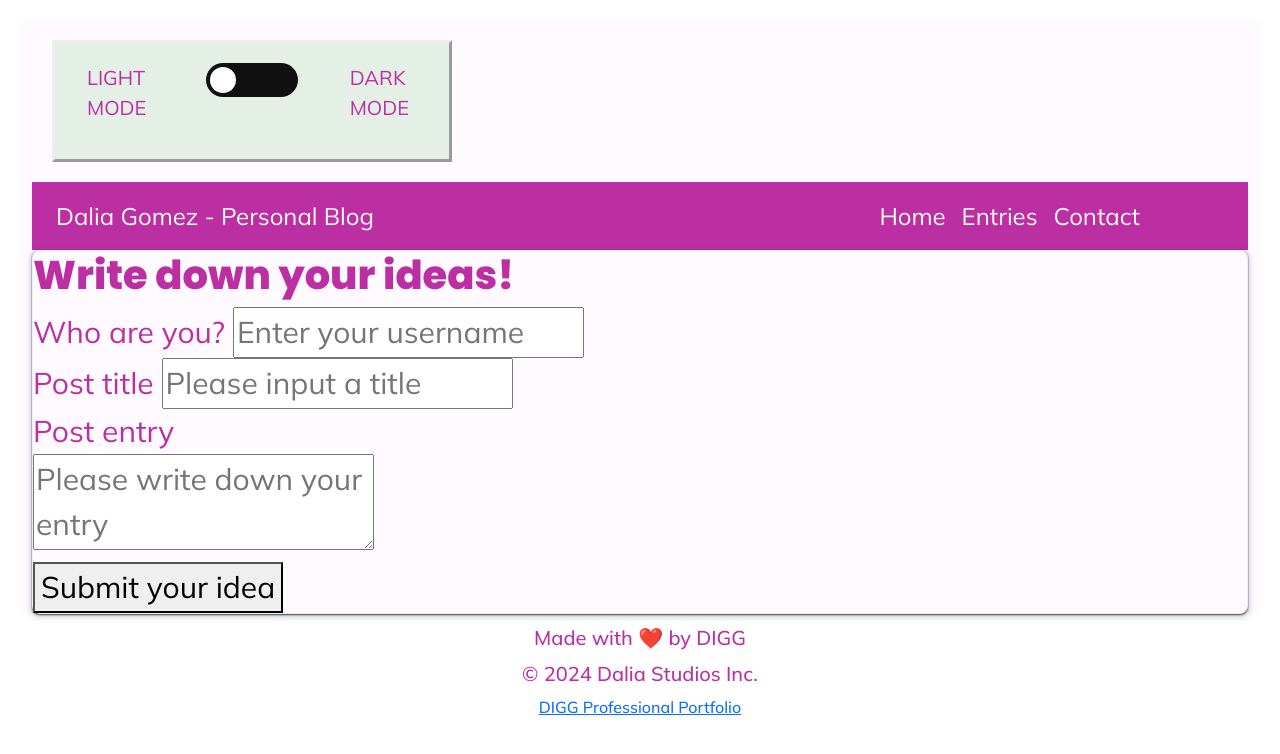
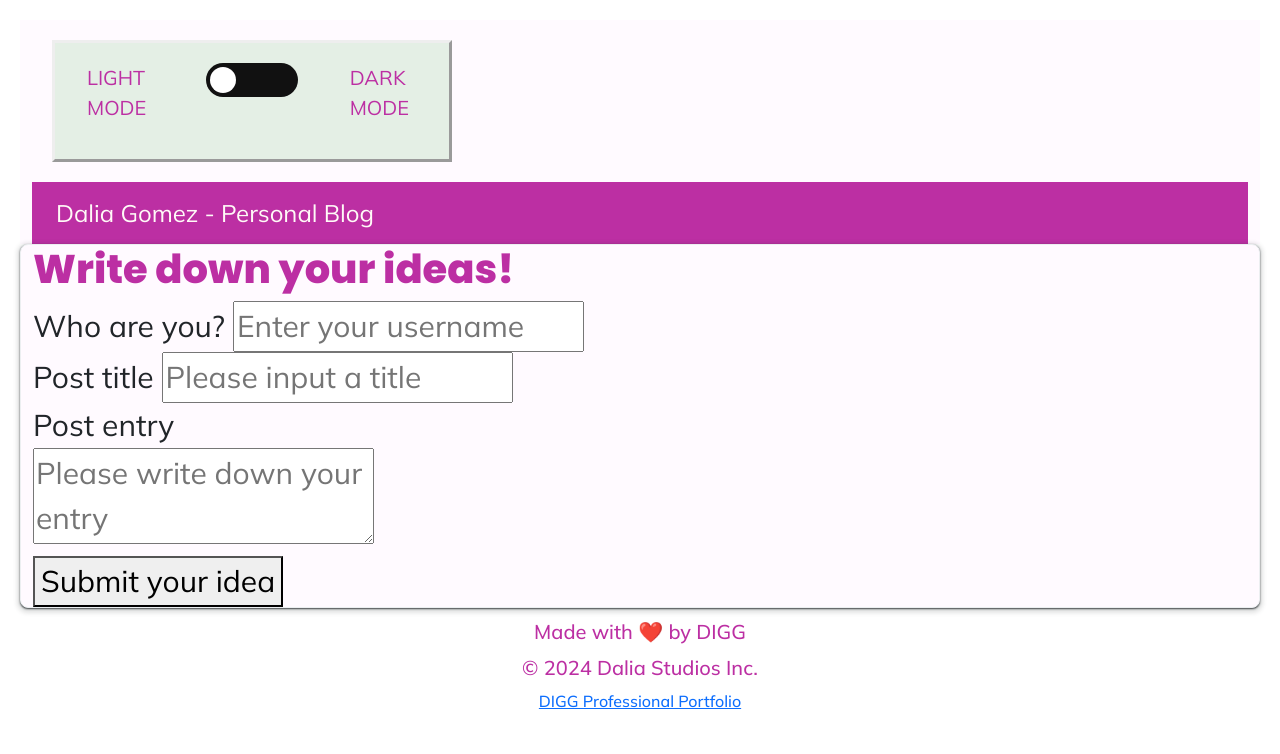
Before and after one commit to dali-gogo/DIGG-Module4-Challenge-WebAPIs-PersonalBlog, a plain HTML site: page index.html in a window 1280 px wide. Drawn offline with nearby package versions, Linux system fonts and the light colour scheme.

Commit message:
Updating the README file to mention the new properties of the website. The blogStyle.css, style.css, blog.js, script.js, blog.html and index.html files were modified to include comments. The navbar for home/entries/contact was removed, as this is already achieved with the back button in the blog.html file and the contact info displayed in the footer, in both htmls.

```diff
--- a/assets/css/style.css
+++ b/assets/css/style.css
@@ -3,6 +3,7 @@
   box-sizing: border-box;
 }
 
+/* define the colors that will be used in the website*/
 :root {
     --purple: #8e10e9;
     --pink: #ff0a8d;
@@ -18,6 +19,7 @@
     background-color: var(--lilac);
   } */
 
+  /* define the fonts that will be used in the body*/
   body {
     font-family: 'Mulish', sans-serif;
     font-size: 30px;
@@ -25,14 +27,17 @@
     margin: 0%;
   }
 
+  /* prioritizing page width*/
   .container{
     margin: 0%!important;
     width: 100%!important;
   }
 
+  /* define the fonts that will be used for h1*/
   h1 {
     font-family: 'Poppins', sans-serif;
     font-weight: 800;
+    color: var(--violet);
   }
 
   p {
@@ -143,7 +148,7 @@
     background-color: rgba(76, 175, 80, 0.15)
   }
 
-  /* Dark Mode */
+  /*Definition of the style for the dark mode*/
   .dark {
     background-color:#243447;
     height: 100%;
@@ -159,7 +164,7 @@
     background-color: #111;
   }
 
-  /* Light Mode */
+  /*Definition of the style for the light mode*/
   .light {
     background-color: var(--light);
     color: var(--violet);
@@ -174,7 +179,7 @@
     background-color: rgb(29, 128, 210);
   }
 
-  /* Styling the Switch button */
+  /*Style for the switch button*/
   .switch {
     position: relative;
     display: inline-block;
@@ -182,14 +187,14 @@
     height: 34px;
   }
 
-  /* Hide default HTML checkbox */
+  /*Hide the HTML default checkbox*/
   .switch input {
     opacity: 0;
     width: 0;
     height: 0;
   }
 
-  /* The slider */
+  /*Properties of the slider*/
   .slider {
     position: absolute;
     cursor: pointer;
@@ -237,6 +242,7 @@
     border-radius: 50%;
   }
 
+  /* Margin for the row and column classes*/
   .row {
     margin: 20px;
     /* display: flex; */
@@ -246,7 +252,8 @@
     margin: 20px;
   }
 
-  h5, h6 {
+  /*Style for the footer*/
+  h5, h6{
     color: var(--violet);
     text-align: center;
     margin-top: 1%;
--- a/assets/js/script.js
+++ b/assets/js/script.js
@@ -1,13 +1,16 @@
+//defining the constants needed for the local storage
 const todoInput = document.querySelector('#todo-text');
 const titleInput = document.querySelector('#title-text');
 const entryInput = document.querySelector('#entry-text');
 const buttonSubmit = document.querySelector('#btn-submit');
 const todos = JSON.parse(localStorage.getItem("todos")) || [];
 
+//using stringify to convert objects to strings
 function storeTodos() {
   localStorage.setItem('todos', JSON.stringify(todos));
 }
 
+//setting up the "Submit your idea" button
 buttonSubmit.addEventListener('click', function (event) {
 
   const todoText = todoInput.value.trim();
@@ -15,16 +18,19 @@ buttonSubmit.addEventListener('click', function (event) {
   const entryText = entryInput.value.trim();
 
   if (todoText === '' || titleText === '' || entryText === '') {
+    //alert the user if he/she doesn't fill out all the required fields
     alert("Please complete all the required fields.");
     return;
   }
   else {
   todos.push({todoText:todoText,titleText:titleText,entryText:entryText});
   storeTodos();
+  //link with the second page (blog.html)
   location.href = "blog.html";
   }
 });
 
+//constants to make the dark/light switch work
 const themeSwitcher = document.querySelector('#theme-switcher');
 const card = document.querySelector('.card');
 const row = document.querySelector('.row');
--- a/index.html
+++ b/index.html
@@ -9,6 +9,7 @@
   <link href="https://cdn.jsdelivr.net/npm/bootstrap@5.1.3/dist/css/bootstrap.min.css" rel="stylesheet"
     integrity="sha384-1BmE4kWBq78iYhFldvKuhfTAU6auU8tT94WrHftjDbrCEXSU1oBoqyl2QvZ6jIW3" crossorigin="anonymous" />
 
+  <!-- Referencing the Google fonts that will be used -->
   <link rel="preconnect" href="https://fonts.googleapis.com" />
 
   <link rel="preconnect" href="https://fonts.gstatic.com" crossorigin />
@@ -17,11 +18,13 @@
     href="https://fonts.googleapis.com/css2?family=Mulish:ital,wght@0,200..1000;1,200..1000&family=Poppins:ital,wght@0,100;0,200;0,300;0,400;0,500;0,600;0,700;0,800;0,900;1,100;1,200;1,300;1,400;1,500;1,600;1,700;1,800;1,900&family=Righteous&display=swap"
     rel="stylesheet" />
 
+  <!-- Referencing the style.css file used to style the homepage -->
   <link rel="stylesheet" href="./assets/css/style.css" />
   <title>Dalia Gomez - Personal Blog</title>
 </head>
 
 <body class="row">
+  <!-- Light mode/Dark mode switch -->
   <div class="container light">
     <div class="row toggle">
       <div class="col">
@@ -36,24 +39,19 @@
       </div>
     </div>
 
-    <nav class="navbar navbar-expand-lg custom-navbar"  style = "width: 100%">
-      <div class="container" style = "width: 100%">
+    <!-- Blog title and toggle -->
+    <nav class="navbar navbar-expand-lg custom-navbar" style="width: 100%">
+      <div class="container" style="width: 100%">
         <a class="navbar-brand">Dalia Gomez - Personal Blog</a>
         <button class="navbar-toggler" type="button" data-bs-toggle="collapse" data-bs-target="#navbar"
           aria-controls="navbar" aria-expanded="false" aria-label="Toggle navigation">
-
           <span class="navbar-toggler-icon"></span>
         </button>
-        <div class="collapse navbar-collapse" id="navbar">
-          <div class="navbar-nav ms-auto">
-            <a class="nav-item nav-link" href="#">Home</a>
-            <a class="nav-item nav-link" href="#">Entries</a>
-            <a class="nav-item nav-link" href="#">Contact</a>
-          </div>
-        </div>
       </div>
     </nav>
+  </div>
 
+  <!-- Inputs required from the user (username, post title and post entry) and submit button -->
   <div class="card">
     <h1>Write down your ideas!</h1>
     <form>
@@ -69,14 +67,17 @@
       <button type="button" id="btn-submit"> Submit your idea </button>
     </form>
   </div>
-  </div>
+
+  <!-- Referencing jQuery and Bootstrap -->
   <script src="https://code.jquery.com/jquery-3.5.1.min.js"></script>
   <script src="./assets/js/script.js"></script>
   <script src="https://cdn.jsdelivr.net/npm/bootstrap@5.1.3/dist/js/bootstrap.bundle.min.js"
     integrity="sha384-ka7Sk0Gln4gmtz2MlQnikT1wXgYsOg+OMhuP+IlRH9sENBO0LRn5q+8nbTov4+1p"
     crossorigin="anonymous"></script>
+
 </body>
 
+<!-- Footer with a link to the developer's portfolio (Dalia Gomez) -->
 <footer>
   <h5>Made with ❤️️ by DIGG</h5>
   <h5> &copy; 2024 Dalia Studios Inc. </h5>
```
Also changed, not shown: assets/css/blogStyle.css (+12 -5 lines), assets/js/blog.js (+5 -2 lines), blog.html (+14 -4 lines), 1 other file. Lines whose indentation alone changed are shown as unchanged.
